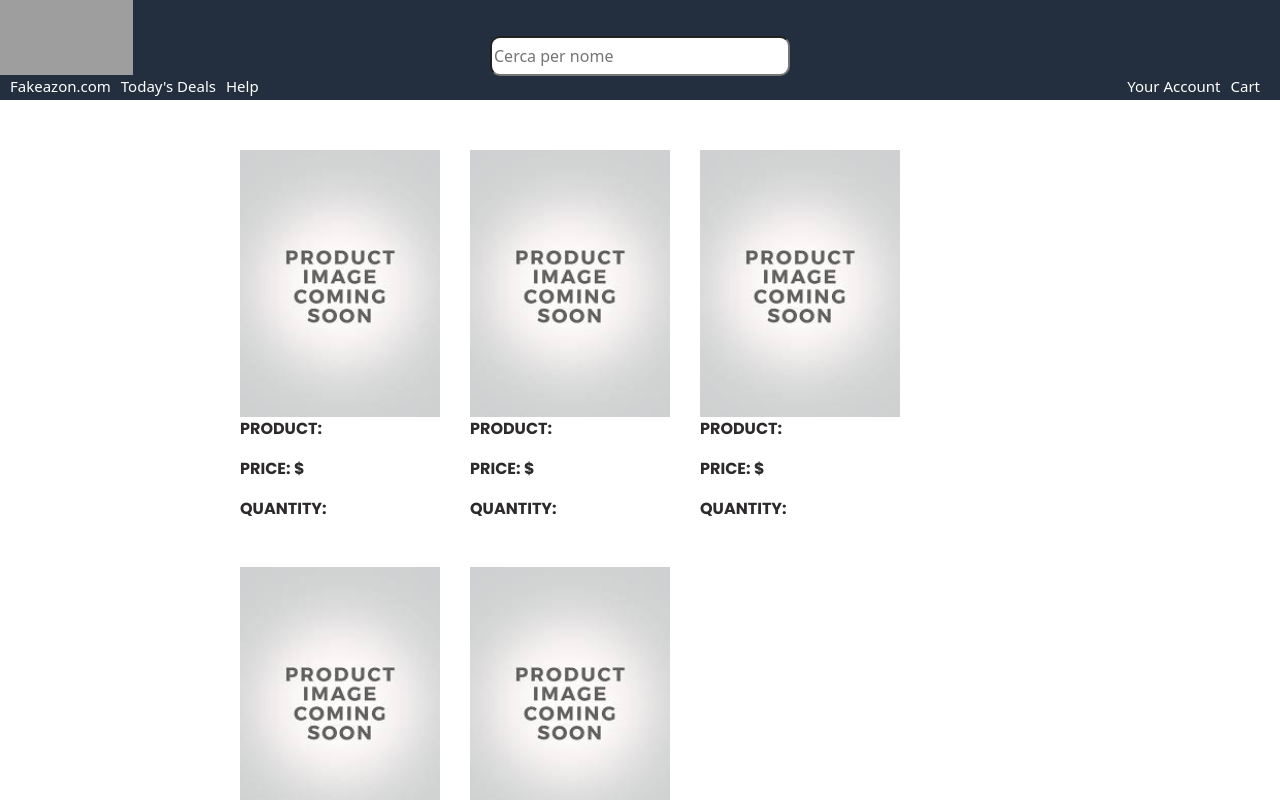
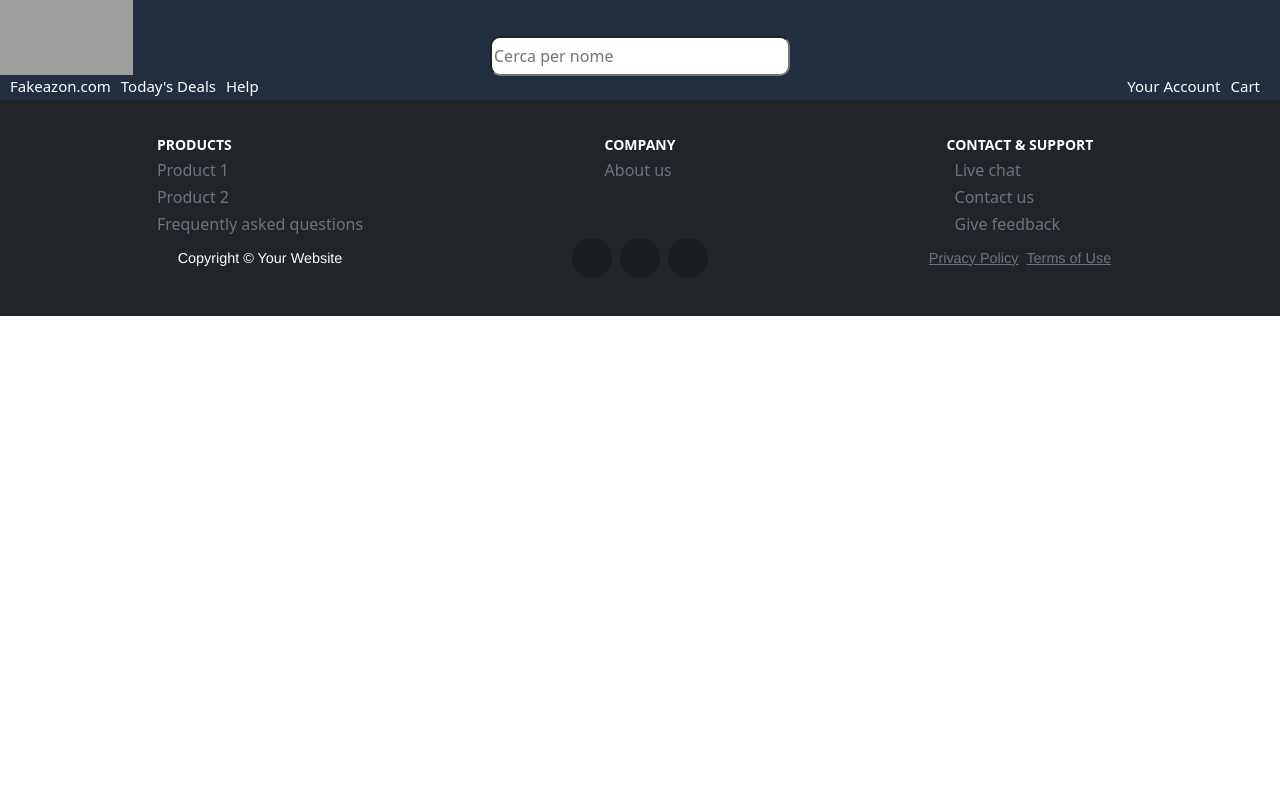
Before and after one commit to rezkmohamed/angular-fakeazon, an Angular app: page / in a window 1280 px wide. Shown: the top 800 px of the page. Built offline with nearby package versions, Linux system fonts and the light colour scheme; grey boxes are pictures that could not be loaded.

Commit message:
added main component html and ts files

```diff
--- a/src/app/app.component.html
+++ b/src/app/app.component.html
@@ -1,4 +1,4 @@
-<header-component></header-component>
+<!-- <header-component></header-component> -->
 <!-- <div class="container" [ngStyle]="{'padding-top' : '30px'}">
   <div>
     <a href="#" (click)="getProducts()">Fetch products</a>
@@ -32,5 +32,6 @@
     </div>
   </form>
 </div> -->
-<gallery-component></gallery-component>
-<footer-component></footer-component>
+<!-- <gallery-component></gallery-component>
+<footer-component></footer-component> -->
+<router-outlet></router-outlet>
--- a/src/app/main/main-routing.module.ts
+++ b/src/app/main/main-routing.module.ts
@@ -1,8 +1,11 @@
-import { NgModule } from "@angular/core";
+import { Component, NgModule } from "@angular/core";
 import { RouterModule, Routes } from "@angular/router";
+import { MainComponent } from "./main.component";
 
 const routes: Routes = [
+    { path: '', component: MainComponent, children: [
 
+    ]}
 ];
 
 @NgModule({
--- /dev/null
+++ b/src/app/main/main.component.html
@@ -0,0 +1,3 @@
+<header-component></header-component>
+<router-outlet></router-outlet>
+<footer-component></footer-component>
--- /dev/null
+++ b/src/app/main/main.component.ts
@@ -0,0 +1,13 @@
+import { Component, OnInit } from '@angular/core';
+
+@Component({
+  selector: 'app-main',
+  templateUrl: './main.component.html'
+})
+export class MainComponent implements OnInit {
+  constructor() { }
+
+  ngOnInit(): void {
+  }
+
+}
--- a/src/app/main/main.module.ts
+++ b/src/app/main/main.module.ts
@@ -8,14 +8,15 @@ import { GalleryItemComponent } from "./components/gallery/gallery-item/gallery-
 import { GalleryComponent } from "./components/gallery/gallery.component";
 import { HeaderComponent } from "./components/header/header.component";
 import { MainRoutingModule } from "./main-routing.module";
+import { MainComponent } from "./main.component";
 
 @NgModule({
     declarations: [
         HeaderComponent,
         GalleryComponent,
         FooterComponent,
-        GalleryItemComponent
-
+        GalleryItemComponent,
+        MainComponent
     ],
     imports: [
         RouterModule,
```
